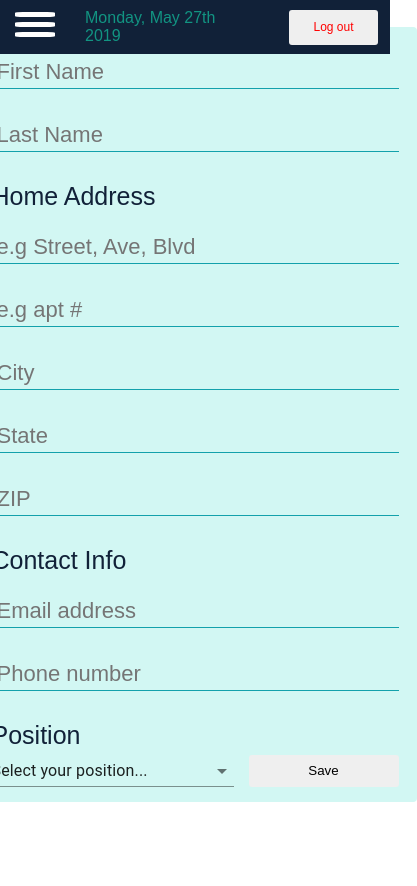
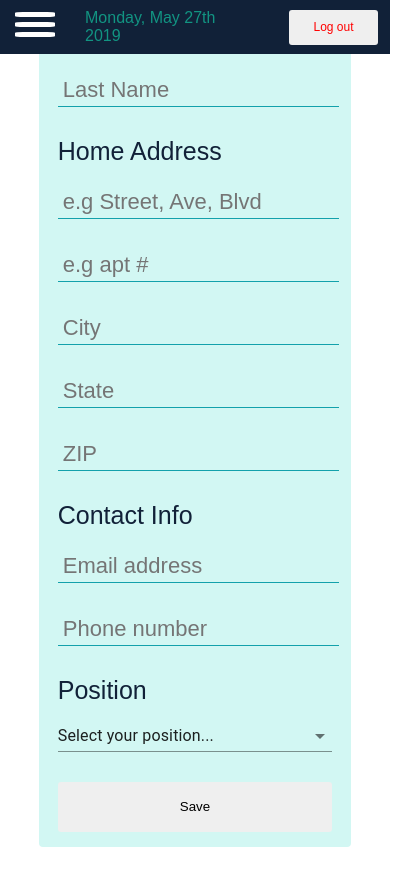
Before and after one commit to yh2n/shift-client, a React (Create React App) app: page /my_account/1 in a window 390 px wide. Shown: the top 886 px of the page, 417 px wide, since content can reach past the window. Before the commit the page ends 862 px from the top, so only its background shows below. Built offline with nearby package versions, Linux system fonts and the light colour scheme; no server answers.

Commit message:
Make user account responsive

```diff
--- a/src/components/EmployeeInfoForm.css
+++ b/src/components/EmployeeInfoForm.css
@@ -1,3 +1,8 @@
+.user-info-form {
+	width: 40%;
+	max-width: 500px;
+}
+
 .user-info-form fieldset {
 	border-radius: 4px;
 	align-items: center;
@@ -8,7 +13,6 @@
 
 .user-info-form input {
     display: block;
-	width: 400px;
 	height: 30px;
 	font-size: 22px;
 	margin-bottom: 30px;
@@ -43,3 +47,39 @@
     cursor: pointer;
     background: #668295;
 }
+
+
+
+@media only screen and (max-width: 1200px) {
+	.user-info-form {
+		width: 60%;
+	}
+}
+
+@media only screen and (max-width: 767px) {
+	.user-info-form {
+		width: 70%;
+	}
+
+	.select-save-div {
+		flex-direction: column;
+	}
+
+	.position_select {
+		margin: 10px 0 10px 0;
+		font-size: 22px;
+	}
+
+	.update_btn {
+		width: 150px;
+		margin-top: 20px;
+		width: auto;
+		height: 50px;
+	}
+
+}
+@media only screen and (max-width: 767px) {
+	.user-info-form {
+		width: 80%;
+	}
+}
```
